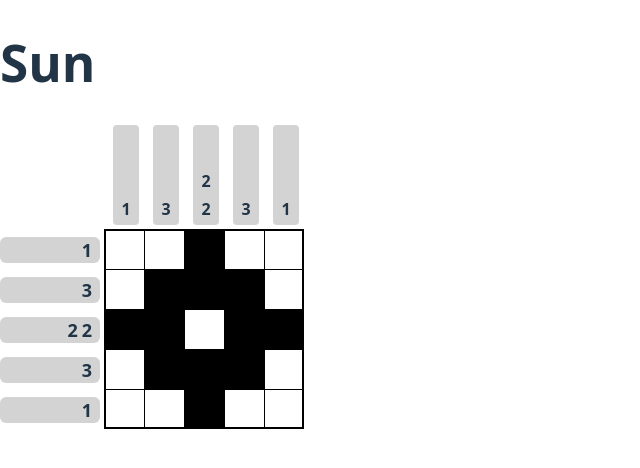
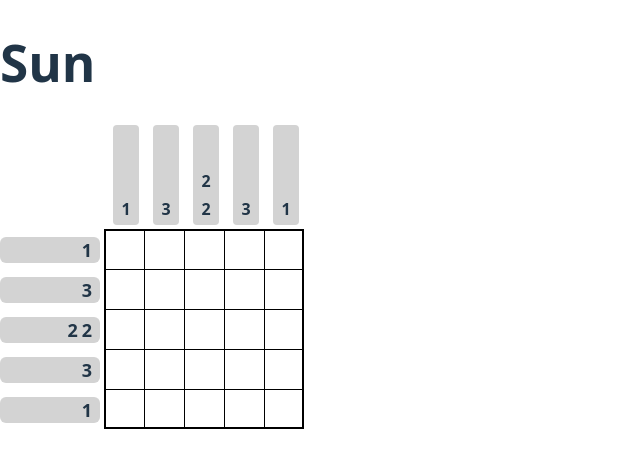
Before and after one commit to BorisKozo/pic-a-pix, a React (Vite) app: page / in a window 1280 px wide. Shown: the top 468 px of the page, without its empty margins (0-640 px from the left). Built offline with nearby package versions, Linux system fonts and the light colour scheme.

Commit message:
refactored stuff

```diff
--- a/src/BoardData.ts
+++ b/src/BoardData.ts
@@ -4,6 +4,11 @@ export type BoardPosition = [number, number, SquareMark];
 
 export type ClueNumberVector = number[];
 export type Clues = ClueNumberVector[];
+
+export interface IRowColumnClues {
+    rowClues: Clues;
+    columnClues: Clues;
+}
 
 export function SquareMarksToClueNumberVector(marks: SquareMark[]): ClueNumberVector {
     let counter = 0;
@@ -24,6 +29,7 @@ export function SquareMarksToClueNumberVector(marks: SquareMark[]): ClueNumberVe
     }
     return result;
 }
+
 
 export class BoardData {
     size: number;
@@ -91,7 +97,7 @@ export class BoardData {
         return true;
     }
 
-    getClues(): { rowClues: Clues; columnClues: Clues; } {
+    getClues(): IRowColumnClues {
         const rowClues: Clues = [];
         const columnClues: Clues = [];
         for (let i = 0; i < this.size; i++) {
--- a/src/Components/Board.tsx
+++ b/src/Components/Board.tsx
@@ -4,11 +4,11 @@ import type {BoardData} from "../BoardData.ts";
 
 export interface BoardProps {
     boardData: BoardData
-    onChange: (row: number, col: number) => void;
+    onClick: (row: number, col: number) => void;
     squareSize: number;
 }
 
-const Board: FC<BoardProps> = ({boardData, onChange, squareSize}) => {
+const Board: FC<BoardProps> = ({boardData, onClick, squareSize}) => {
     const size = boardData.getSize();
     const rows = Array.from({length: size}, (_, row) =>
         Array.from({length: size}, (_, col) => ({row, col}))
@@ -30,7 +30,7 @@ const Board: FC<BoardProps> = ({boardData, onChange, squareSize}) => {
                     boardSize={size}
                     mark={boardData.getSquare(rowIndex, colIndex) ?? 'white'}
                     onClick={(row, col) => {
-                        onChange(row, col);
+                        onClick(row, col);
                     }}
                 />
             ))
--- a/src/Components/BoardWithClues.tsx
+++ b/src/Components/CluesWrapper.tsx
@@ -1,20 +1,15 @@
-import {type CSSProperties, type FC, useMemo} from "react";
+import {type CSSProperties, type FC, type PropsWithChildren} from "react";
 import {HorizontalClue} from "./HorizontalClue";
 import {VerticalClue} from "./VerticalClue";
-import type {BoardData} from "../BoardData.ts";
-import {Board} from "./Board.tsx";
+import type {IRowColumnClues} from "../BoardData.ts";
 
 export interface ICluesProps {
-    boardData: BoardData;
+    clues: IRowColumnClues;
     squareSize: number;
+    boardSize: number;
 }
 
-const BoardWithClues: FC<ICluesProps> = ({boardData, squareSize}) => {
-    const clues = useMemo(() => {
-        return boardData.getClues();
-    }, [boardData]);
-
-    console.log(clues);
+const CluesWrapper: FC<PropsWithChildren<ICluesProps>> = ({clues, squareSize,boardSize, children}) => {
     const containerStyle = {
         display: 'inline-block',
         position: 'relative' as const,
@@ -36,12 +31,12 @@ const BoardWithClues: FC<ICluesProps> = ({boardData, squareSize}) => {
         flexDirection: 'column',
         gap: `${squareSize - 26}px`,
         marginRight: '4px',
-        marginTop:'8px'
+        marginTop: '8px'
     };
 
     const boardPlaceholderStyle = {
-        width: `${boardData.getSize() * squareSize}px`,
-        height: `${boardData.getSize() * squareSize}px`,
+        width: `${boardSize * squareSize}px`,
+        height: `${boardSize * squareSize}px`,
     };
 
     return (
@@ -63,13 +58,11 @@ const BoardWithClues: FC<ICluesProps> = ({boardData, squareSize}) => {
 
                 {/* Placeholder for your Board component */}
                 <div style={boardPlaceholderStyle}>
-                    <Board boardData={boardData} squareSize={squareSize} onChange={() => {
-                        console.log('onChange')
-                    }}></Board>
+                    {children}
                 </div>
             </div>
         </div>
     );
 };
 
-export {BoardWithClues};
+export {CluesWrapper};
--- a/src/game/Game.tsx
+++ b/src/game/Game.tsx
@@ -1,19 +1,32 @@
-import {type FC, useState} from "react";
+import {type FC, useMemo, useState} from "react";
 import {BoardData} from "../BoardData.ts";
 import type {ILevel} from "../db.ts";
-import {BoardWithClues} from "../Components/BoardWithClues.tsx";
+import {CluesWrapper} from "../Components/CluesWrapper.tsx";
+import {Board} from "../Components/Board.tsx";
 
 export interface IGameProps {
     level: ILevel;
 }
 
 const Game: FC<IGameProps> = ({level}) => {
+    const [playBoard, setPlayBoard] = useState<{ data: BoardData }>({data: new BoardData(level.size, [])});
 
-    const [board, setBoard] = useState<{ data: BoardData }>({data: new BoardData(level.size, level.positions)});
+    const solutionBoardData = useMemo(() => {
+        return new BoardData(level.size, level.positions);
+    }, [level]);
+
+    const clues = useMemo(() => {
+        return solutionBoardData.getClues();
+    }, [solutionBoardData]);
+
 
     return (<div>
         <h1>{level.name}</h1>
-        <BoardWithClues squareSize={40} boardData={board.data} ></BoardWithClues>
+        <CluesWrapper squareSize={40} clues={clues} boardSize={level.size}>
+            <Board boardData={playBoard.data} squareSize={40} onClick={() => {
+                console.log('Clicky');
+            }}></Board>
+        </CluesWrapper>
     </div>);
 }
 
--- a/src/simulator/Simulator.tsx
+++ b/src/simulator/Simulator.tsx
@@ -32,7 +32,7 @@ const Simulator: FC = () => {
                 }
             }}/>
         </section>
-        <Board squareSize={40} boardData={boardData.data} onChange={(row, col) => {
+        <Board squareSize={40} boardData={boardData.data} onClick={(row, col) => {
             boardData.data.setSquare(row, col, currentMark);
             setBoardData({data: boardData.data});
 
```
